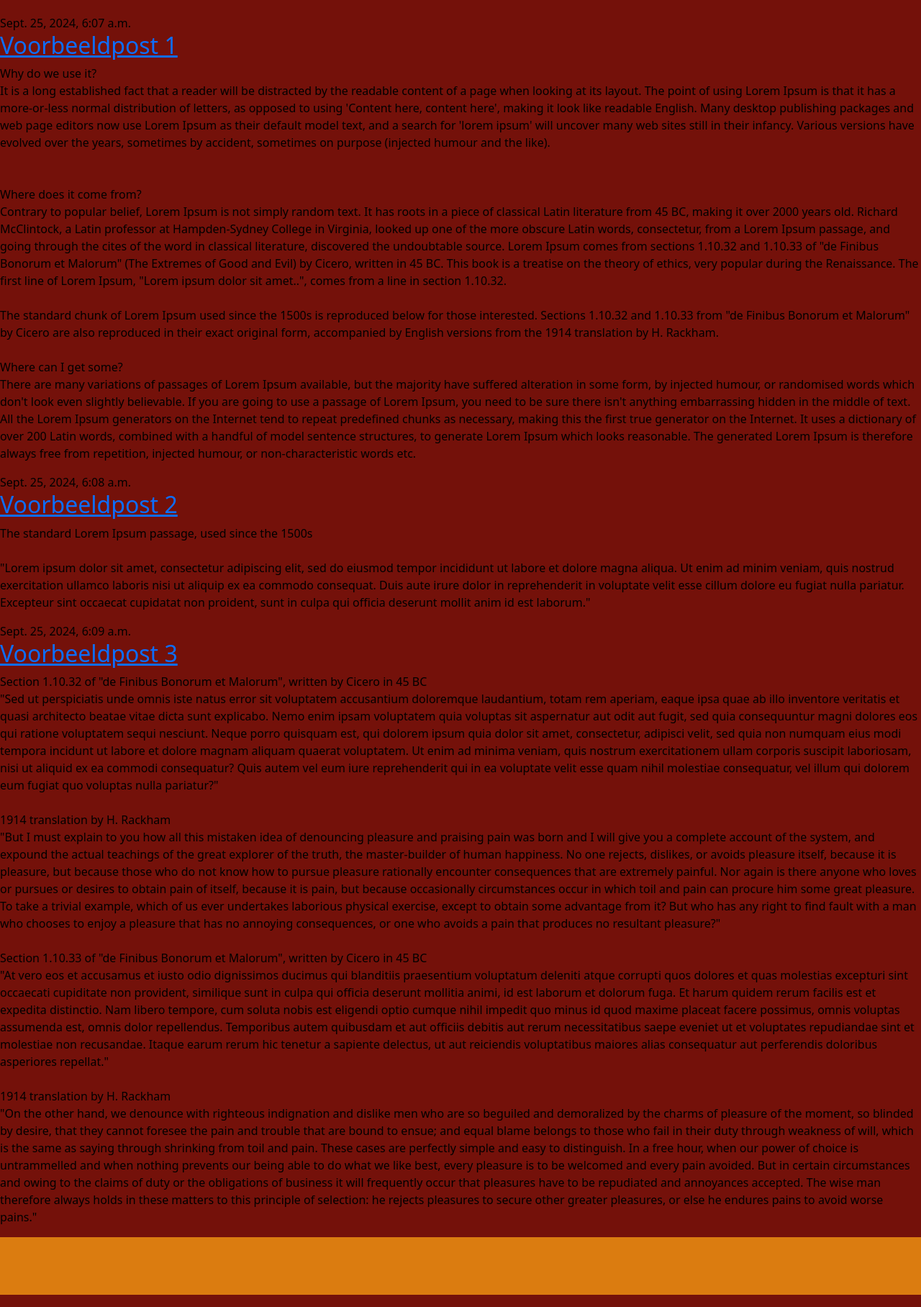
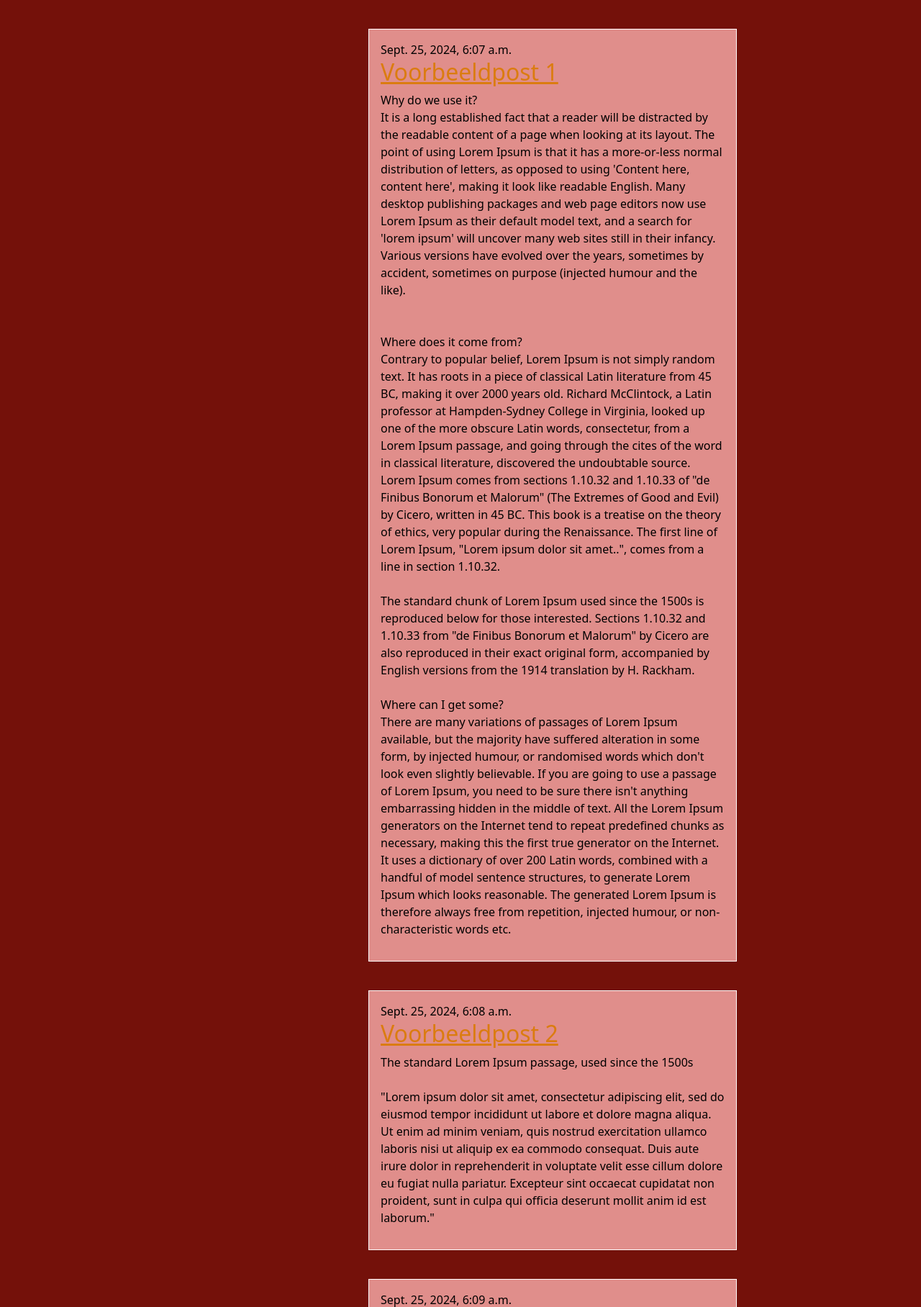
Before and after one commit to peter146/testDjango, a Django app: page / in a window 1280 px wide. Shown: the part 216-2032 px from the top of the page at 72% size. Run offline with Django 3.2, Linux system fonts and the light colour scheme; data comes from the database, SQL or seed files in the repository.

Commit message:
Update stijl.css

```diff
--- a/mysite/blog/static/css/stijl.css
+++ b/mysite/blog/static/css/stijl.css
@@ -12,12 +12,17 @@ h1 {
     color: black;
 }
 
-/* article {
+article {
     margin-bottom: 40px;
     margin-top: 40px;
     border: 0.5px solid rgb(255, 255, 255);
     background-color: rgb(224, 142, 139);
-} */
+    padding: 1rem;
+}
+
+article a {
+    color: rgb(219, 124, 16)
+}
 
 header {
     background-color: rgb(219, 124, 16);
@@ -30,3 +35,8 @@ footer {
     background-color: rgb(219, 124, 16);
     min-height: 5rem;
 }
+
+#posts {
+    width: 40%;
+    margin-left: 40%;
+}
```
